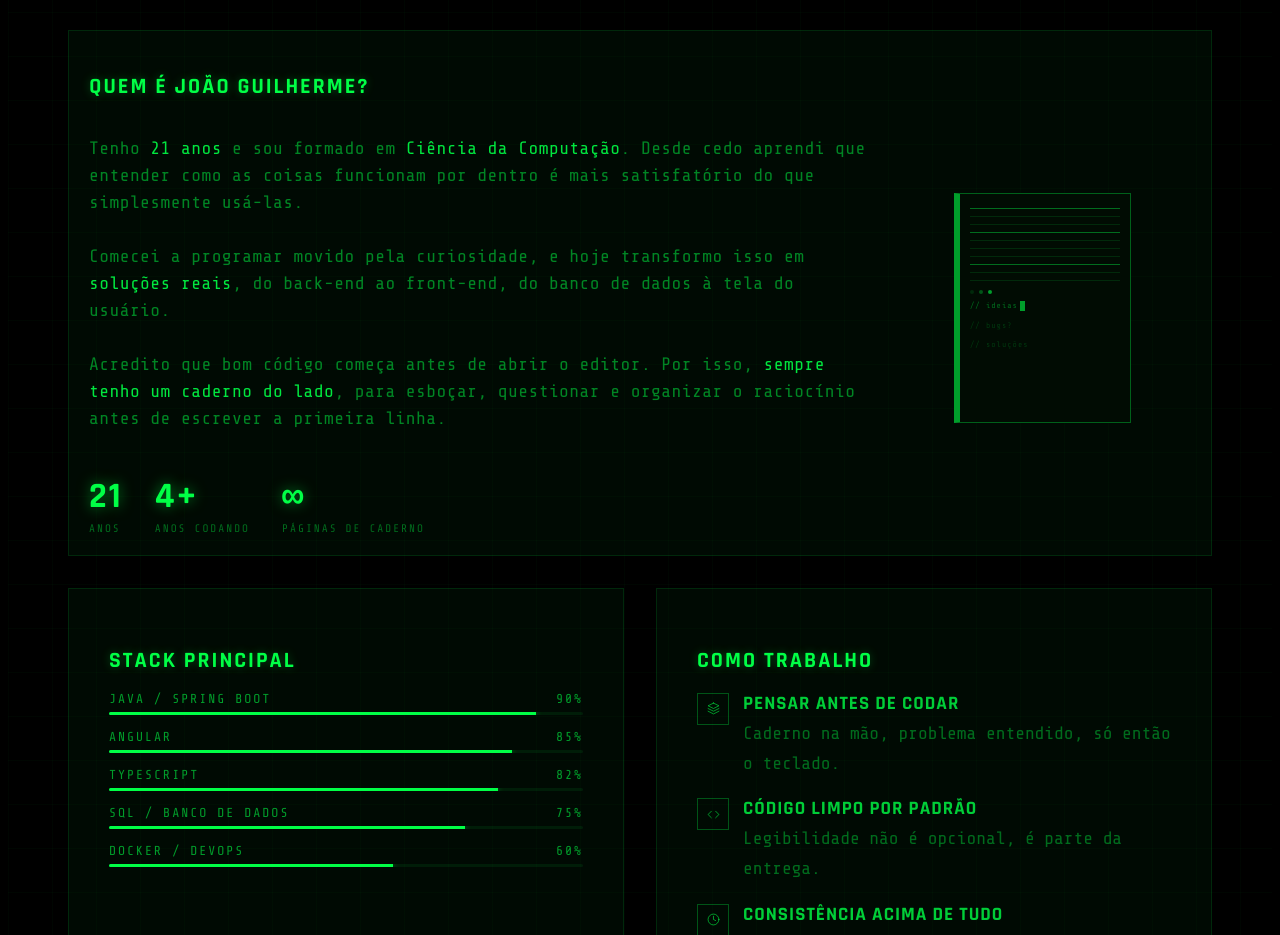
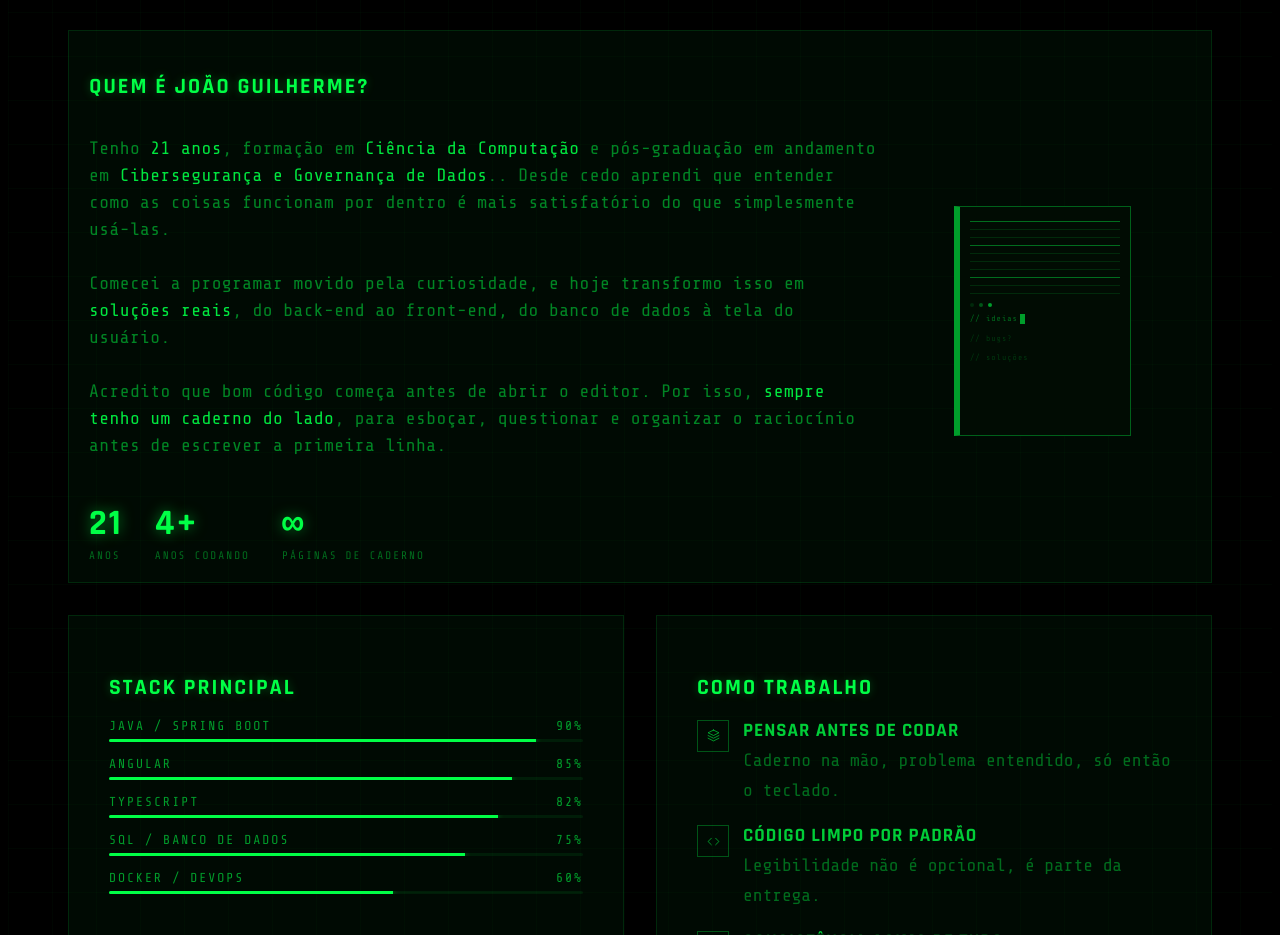
Before and after one commit to Jg4lves/portfolio, an Angular app: page /home in a window 1280 px wide. Shown: the part 900-1835 px from the top of the page. Built offline with nearby package versions, Linux system fonts and the light colour scheme.

Commit message:
refactor(about): update card text information

```diff
--- a/src/app/features/home/components/about/about.component.html
+++ b/src/app/features/home/components/about/about.component.html
@@ -1,5 +1,4 @@
 <section class="about">
-
   <div class="grid-overlay"></div>
   <div class="scanlines"></div>
 
@@ -9,34 +8,32 @@
   <div class="corner c-br"></div>
 
   <div class="container">
-
     <p class="section-label">&gt;_ quemsoueu</p>
     <h2 class="section-title">Sobre</h2>
 
     <div class="grid">
-
       <div class="card card-story">
         <div class="story-text">
           <h3 class="card-title">Quem é João Guilherme?</h3>
           <p class="card-text desktop-text">
-            Tenho <span>{{ age }} anos</span> e sou formado em <span>Ciência da Computação</span>. Desde cedo aprendi que entender como
-            as coisas funcionam por dentro é mais satisfatório do que simplesmente usá-las.
-            <br><br>
+            Tenho <span>{{ age }} anos</span>, formação em <span>Ciência da Computação</span> e
+            pós-graduação em andamento em <span>Cibersegurança e Governança de Dados</span>.. Desde
+            cedo aprendi que entender como as coisas funcionam por dentro é mais satisfatório do que
+            simplesmente usá-las. <br /><br />
             Comecei a programar movido pela curiosidade, e hoje transformo isso em
-            <span>soluções reais</span>, do back-end ao front-end, do banco de dados
-            à tela do usuário.
-            <br><br>
+            <span>soluções reais</span>, do back-end ao front-end, do banco de dados à tela do
+            usuário. <br /><br />
             Acredito que bom código começa antes de abrir o editor. Por isso,
-            <span>sempre tenho um caderno do lado</span>, para esboçar, questionar
-            e organizar o raciocínio antes de escrever a primeira linha.
+            <span>sempre tenho um caderno do lado</span>, para esboçar, questionar e organizar o
+            raciocínio antes de escrever a primeira linha.
           </p>
           <p class="card-text mobile-text">
-            Tenho <span>{{ age }} anos</span> e sou formado em <span>Ciência da Computação</span>. Desde cedo aprendi que entender como
-            as coisas funcionam por dentro é mais satisfatório do que simplesmente usá-las.
-            <br><br>
+            Tenho <span>{{ age }} anos</span> e sou formado em <span>Ciência da Computação</span>.
+            Desde cedo aprendi que entender como as coisas funcionam por dentro é mais satisfatório
+            do que simplesmente usá-las. <br /><br />
             Acredito que bom código começa antes de abrir o editor. Por isso,
-            <span>sempre tenho um caderno do lado</span>, para esboçar, questionar
-            e organizar o raciocínio antes de escrever a primeira linha.
+            <span>sempre tenho um caderno do lado</span>, para esboçar, questionar e organizar o
+            raciocínio antes de escrever a primeira linha.
           </p>
 
           <div class="stats-row">
@@ -50,11 +47,11 @@
         <div class="notebook" aria-hidden="true">
           <div class="nb-cover">
             <div class="nb-line accent"></div>
-            <div class="nb-line" *ngFor="let _ of [1,2]"></div>
+            <div class="nb-line" *ngFor="let _ of [1, 2]"></div>
             <div class="nb-line accent"></div>
-            <div class="nb-line" *ngFor="let _ of [1,2,3]"></div>
+            <div class="nb-line" *ngFor="let _ of [1, 2, 3]"></div>
             <div class="nb-line accent"></div>
-            <div class="nb-line" *ngFor="let _ of [1,2]"></div>
+            <div class="nb-line" *ngFor="let _ of [1, 2]"></div>
             <div class="nb-dot-row">
               <div class="nb-dot"></div>
               <div class="nb-dot"></div>
@@ -94,7 +91,6 @@
           </div>
         </div>
       </div>
-
     </div>
   </div>
 </section>
```
